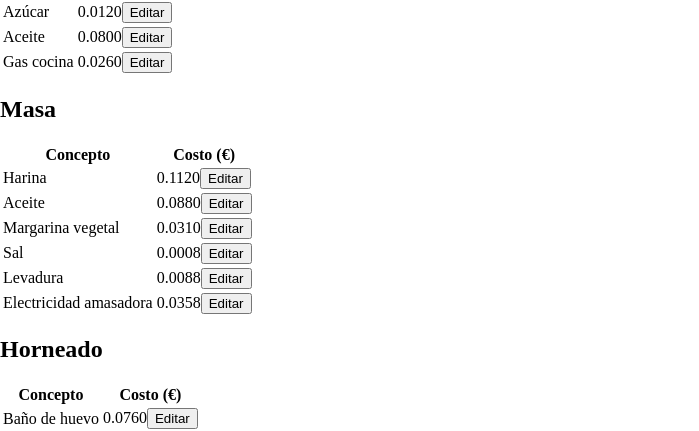
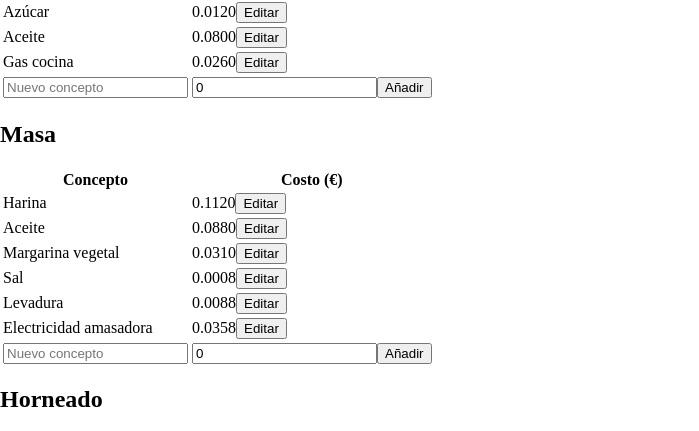
Before and after one commit to GuillermoGCP/calculadorOPSA, a Next.js app: page /calculadora in a window 1280 px wide. Shown: the part 330-761 px from the top of the page, without its empty margins (0-699 px from the left). Built offline with nearby package versions, Linux system fonts and the light colour scheme; no server answers; the database is empty.

Commit message:
Permitir editar nombres y agregar conceptos

```diff
--- a/app/calculadora/page.tsx
+++ b/app/calculadora/page.tsx
@@ -53,6 +53,7 @@ export default function Home() {
   const [name, setName] = useState<string>('')
   const [saved, setSaved] = useState<Empanada[]>([])
   const [selected, setSelected] = useState<string>('')
+  const [newEntries, setNewEntries] = useState<Record<string, { label: string; cost: number }>>({})
 
   useEffect(() => {
     fetch('/api/empanadas')
@@ -65,8 +66,33 @@ export default function Home() {
     setCosts(costs.map(item => item.id === id ? { ...item, cost: value } : item))
   }
 
+  const handleLabelChange = (id: string, value: string) => {
+    setCosts(costs.map(item => item.id === id ? { ...item, label: value } : item))
+  }
+
   const toggleEdit = (id: string) => {
     setCosts(costs.map(item => item.id === id ? { ...item, isEditing: !item.isEditing } : item))
+  }
+
+  const handleNewEntryChange = (category: string, field: 'label' | 'cost', value: string | number) => {
+    setNewEntries(prev => ({
+      ...prev,
+      [category]: { ...prev[category], [field]: value }
+    }))
+  }
+
+  const addItem = (category: string) => {
+    const entry = newEntries[category]
+    if (!entry?.label) return
+    const newItem: CostItem = {
+      id: `${category.toLowerCase()}_${Date.now()}`,
+      category,
+      label: entry.label,
+      cost: Number(entry.cost) || 0,
+      isEditing: false
+    }
+    setCosts([...costs, newItem])
+    setNewEntries(prev => ({ ...prev, [category]: { label: '', cost: 0 } }))
   }
 
   const saveEmpanada = async () => {
@@ -147,7 +173,17 @@ export default function Home() {
               {costs.filter(c => c.category === cat).map(item => (
 
                 <tr key={item.id}>
-                  <td>{item.label}</td>
+                  <td>
+                    {item.isEditing ? (
+                      <input
+                        type="text"
+                        value={item.label}
+                        onChange={e => handleLabelChange(item.id, e.target.value)}
+                      />
+                    ) : (
+                      item.label
+                    )}
+                  </td>
                   <td>
                     {item.isEditing ? (
                       <>
@@ -169,6 +205,26 @@ export default function Home() {
                   </td>
                 </tr>
               ))}
+              <tr>
+                <td>
+                  <input
+                    type="text"
+                    placeholder="Nuevo concepto"
+                    value={newEntries[cat]?.label || ''}
+                    onChange={e => handleNewEntryChange(cat, 'label', e.target.value)}
+                  />
+                </td>
+                <td>
+                  <input
+                    type="number"
+                    step="0.0001"
+                    placeholder="Costo"
+                    value={newEntries[cat]?.cost || 0}
+                    onChange={e => handleNewEntryChange(cat, 'cost', parseFloat(e.target.value))}
+                  />
+                  <button onClick={() => addItem(cat)} className="ml-2">Añadir</button>
+                </td>
+              </tr>
             </tbody>
           </table>
         </div>
```
Also changed, not shown: 1 other file (tests, documents, lock files or other folders).
